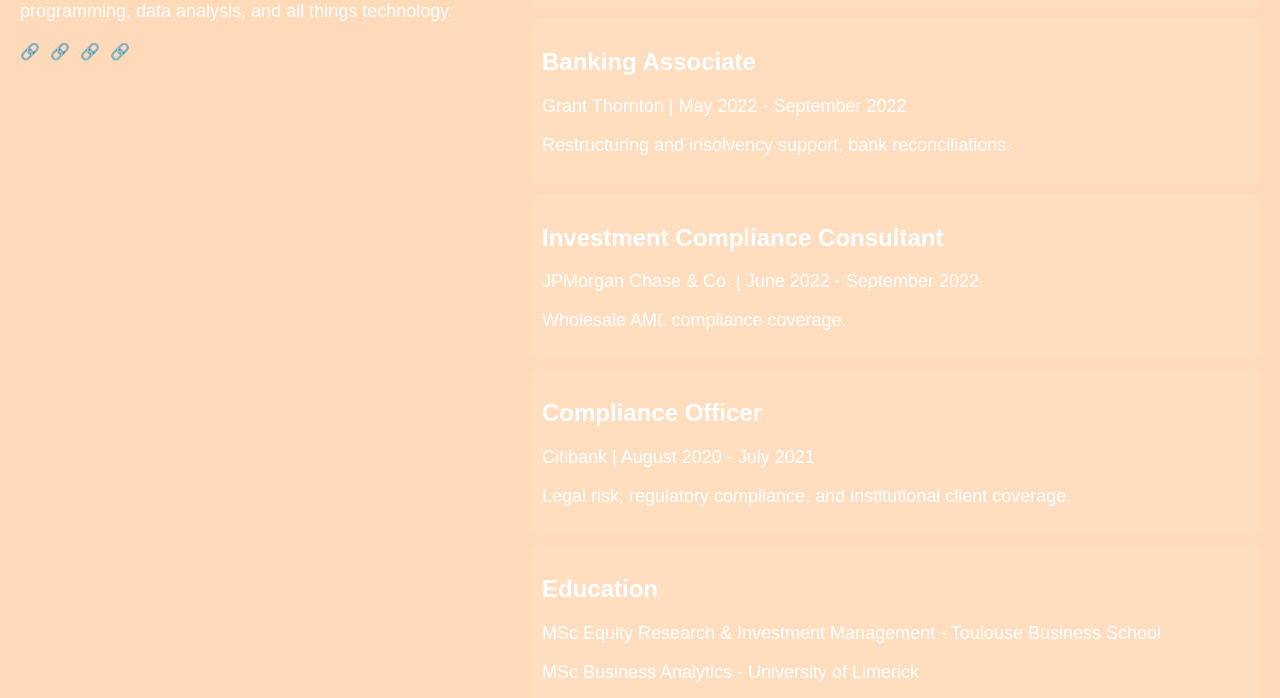
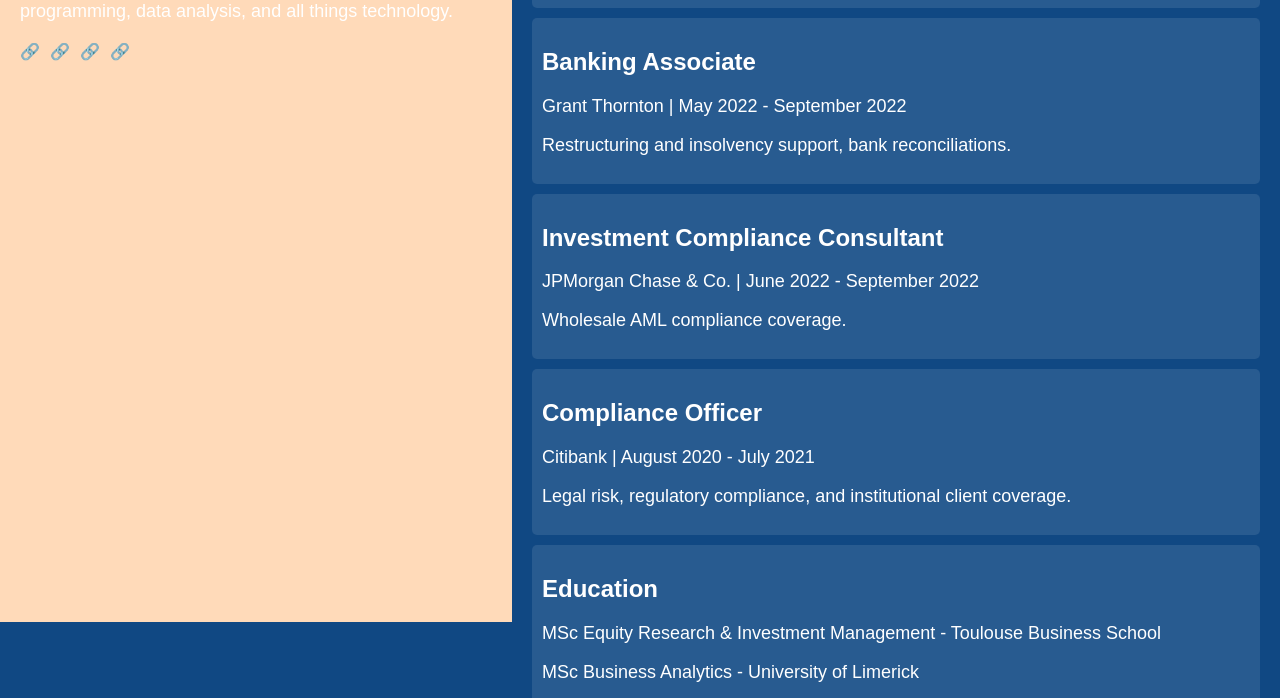
Before and after one commit to Albertcousin/Albertcousin.github.io, a plain HTML site: page index.html in a window 1280 px wide. Shown: the part 178-876 px from the top of the page. Drawn offline with Linux system fonts and the light colour scheme.

Commit message:
Update styles.css

```diff
--- a/styles.css
+++ b/styles.css
@@ -1,5 +1,5 @@
 body {
-    background-color: #FFDAB9;
+    background-color: rgb(16, 72, 131);
     color: white;
     font-family: Arial, sans-serif;
     margin: 0;
```
